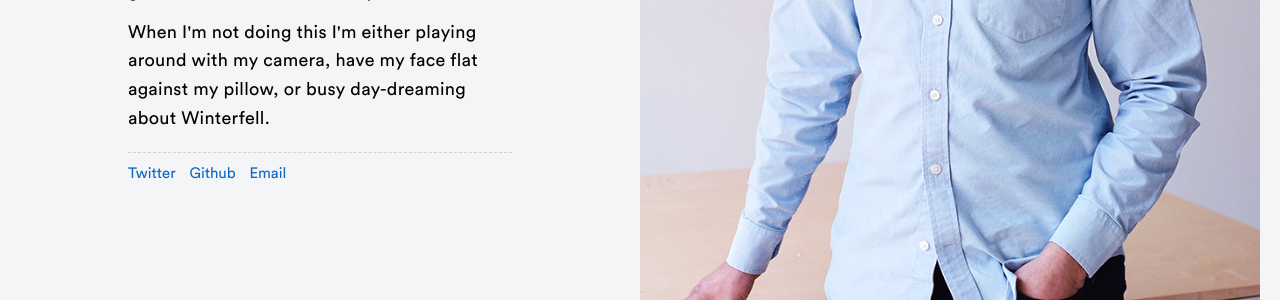
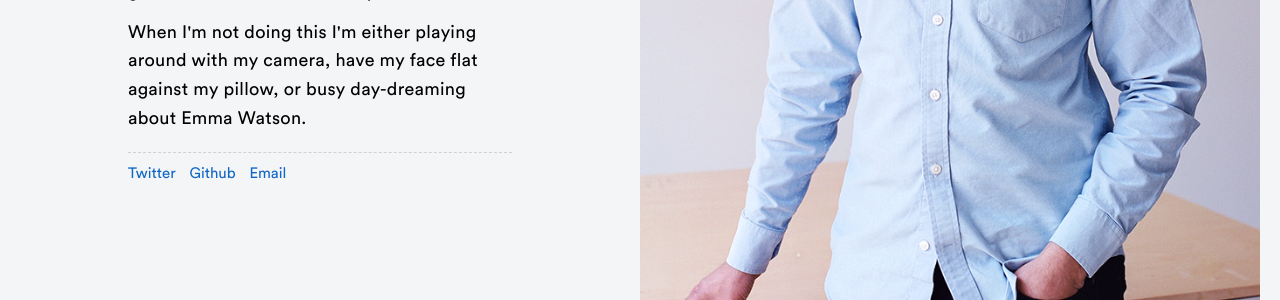
Before and after one commit to harisaurus/harisaurus.github.io, a Jekyll site: the page built from index.html, in a window 1280 px wide. Shown: the part 492-792 px from the top of the page. Built offline with Jekyll 4.4.1, drawn with Linux system fonts in a browser that asks for light colours.

Commit message:
emma watson

```diff
--- a/index.html
+++ b/index.html
@@ -8,7 +8,7 @@ pageWrapperImage: images/harisnapoleon.jpg
 
 <p class="p--large">Hello, my name is Haris Mahmood. I'm a designer + developer based in Toronto, currently working at <a href="http://www.shopify.com">Shopify</a>. I spend the majority of my time creating awesome applications and user interfaces that look great, and function incredibly well.</p>
 
-<p class="p--large">When I'm not doing this I'm either playing around with my camera, have my face flat against my pillow, or busy day-dreaming about Winterfell.</p>
+<p class="p--large">When I'm not doing this I'm either playing around with my camera, have my face flat against my pillow, or busy day-dreaming about Emma Watson.</p>
 <hr>
 <div class="social">
   <a class="social-item" href="//twitter.com/harismahmood89" target="_blank">Twitter</a>
```
